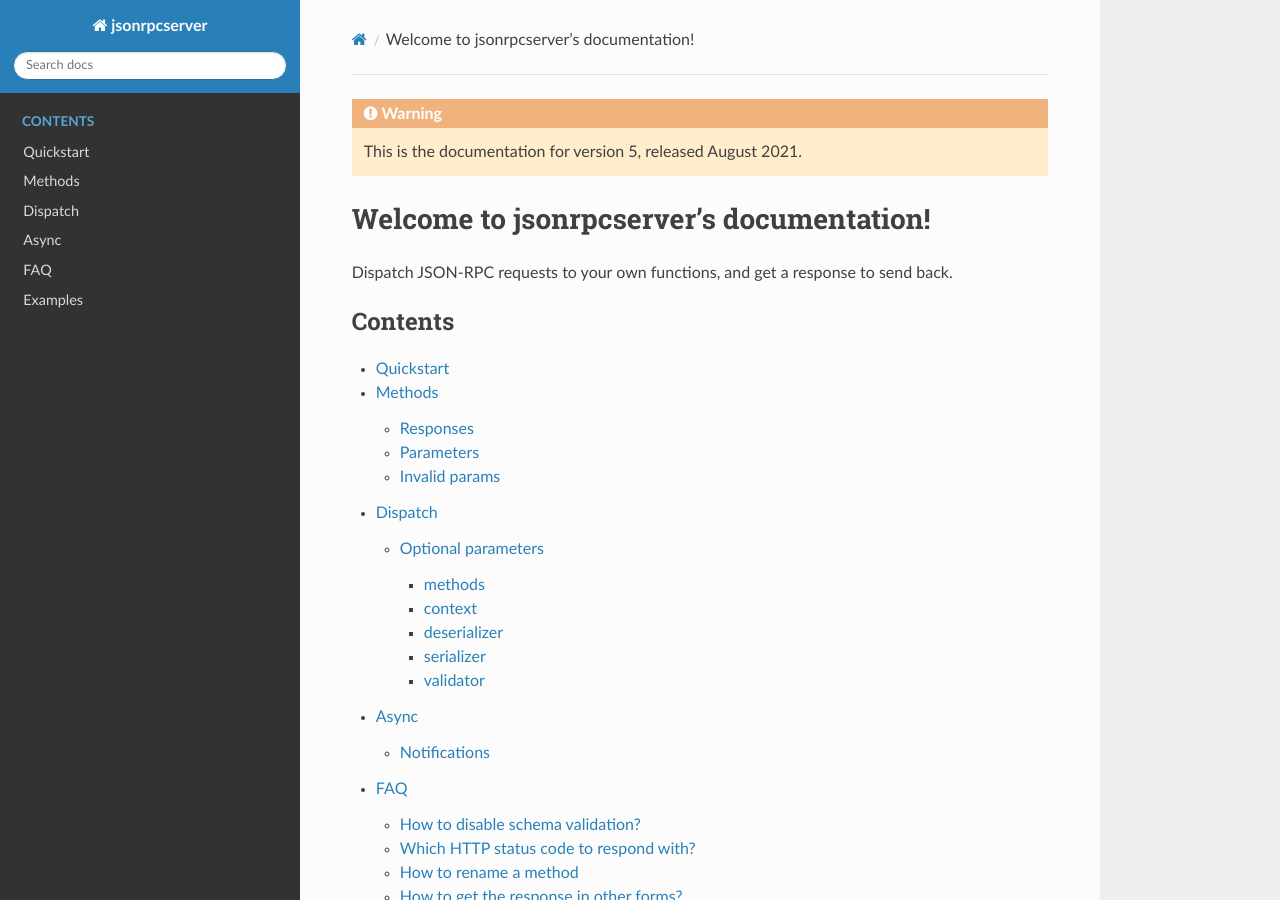
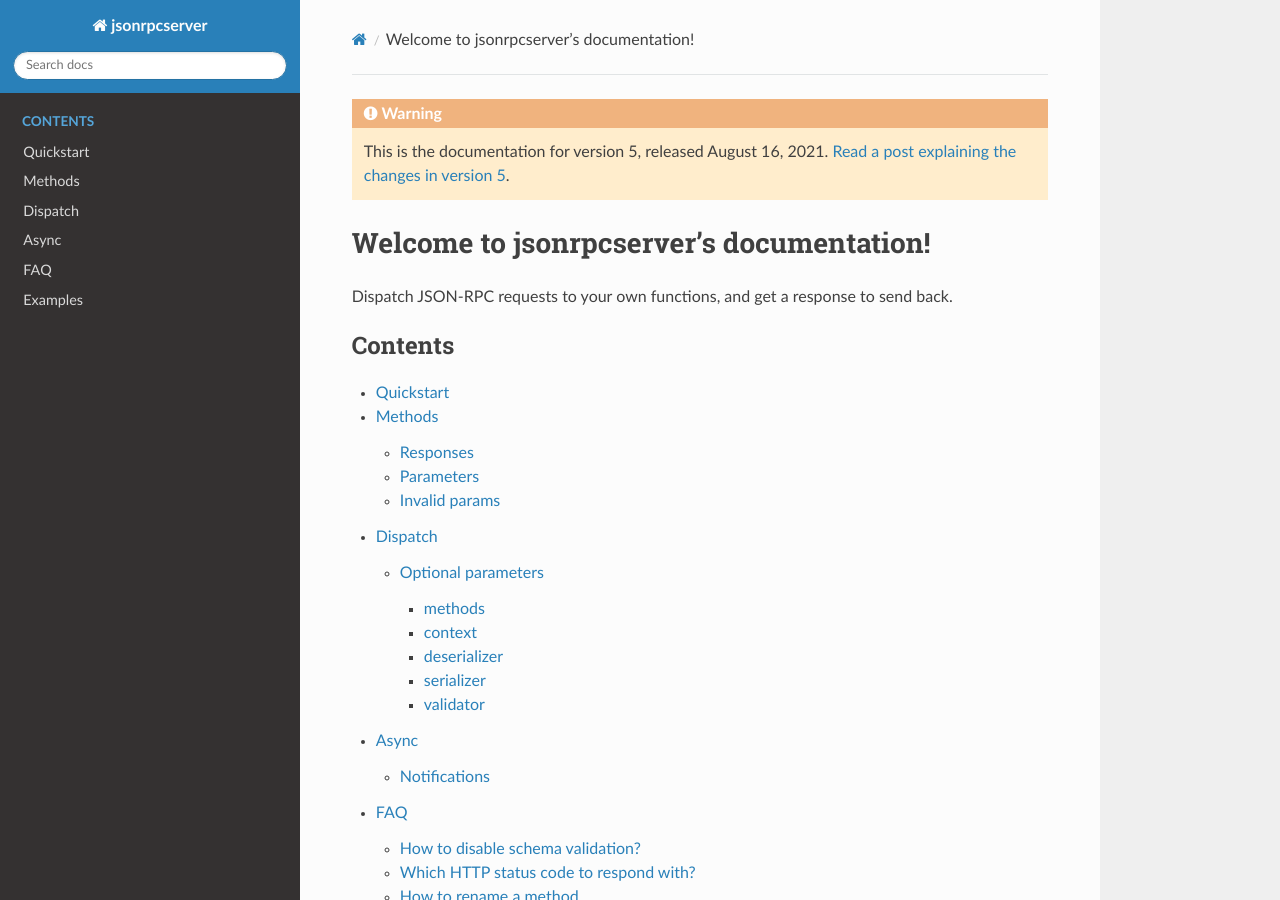
Before and after one commit to explodinglabs/jsonrpcserver, a Sphinx documentation site: the page built from docs/index.md, in a window 1280 px wide and 900 px high. Built offline with Sphinx 7.4.7 and the Read the Docs theme 2.0.0, drawn with Linux system fonts in a browser that asks for light colours.

Commit message:
Prepare version 5 stable release

````diff
--- a/docs/index.md
+++ b/docs/index.md
@@ -1,5 +1,7 @@
 ```{warning}
-This is the documentation for version 5, released August 2021.
+This is the documentation for version 5, released August 16, 2021. [Read a post
+explaining the changes in version
+5](https://blog.explodinglabs.com/jsonrpcserver-5-changes).
 ```
 
 # Welcome to jsonrpcserver's documentation!
--- a/setup.py
+++ b/setup.py
@@ -39,5 +39,5 @@ setup(
     zip_safe=False,
     packages=["jsonrpcserver"],
     url="https://github.com/explodinglabs/jsonrpcserver",
-    version="5.0.0rc1",
+    version="5.0.0",
 )
````
Also changed, not shown: CHANGELOG.md (+8 -3 lines).
